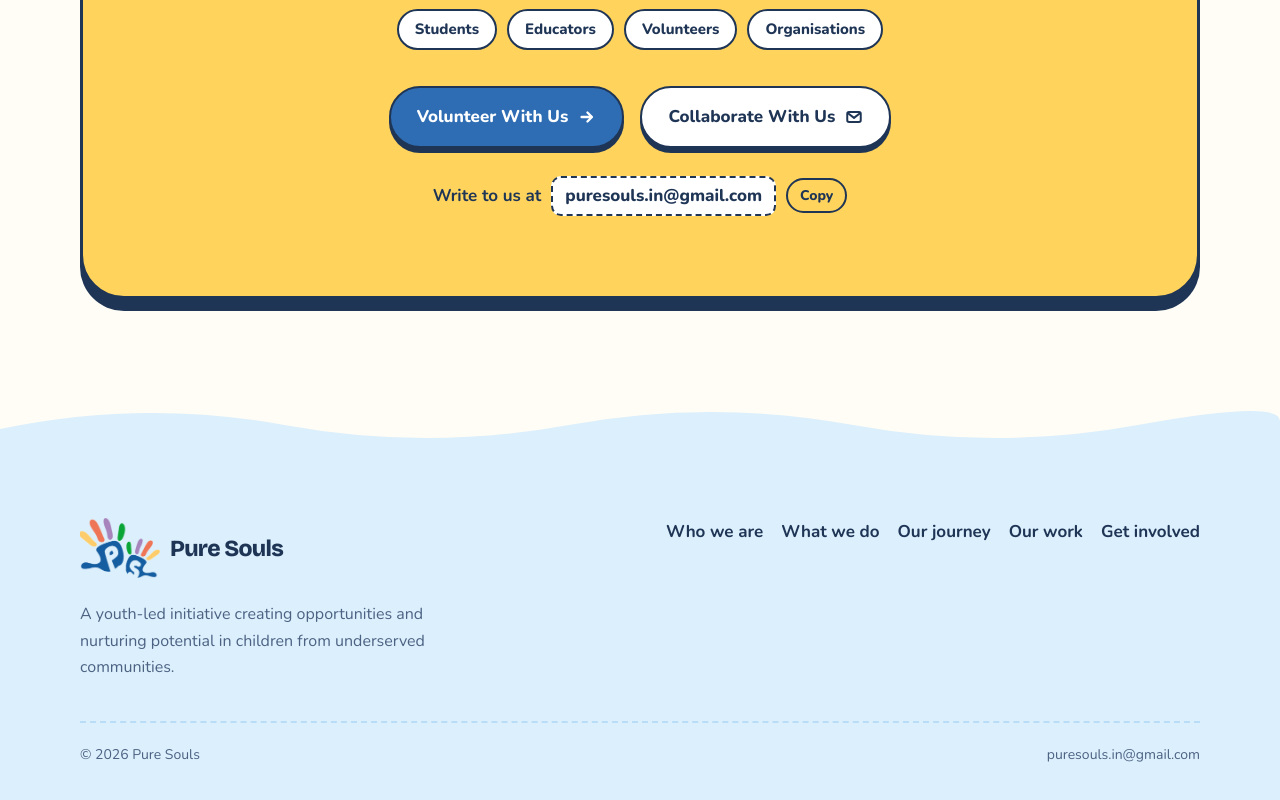
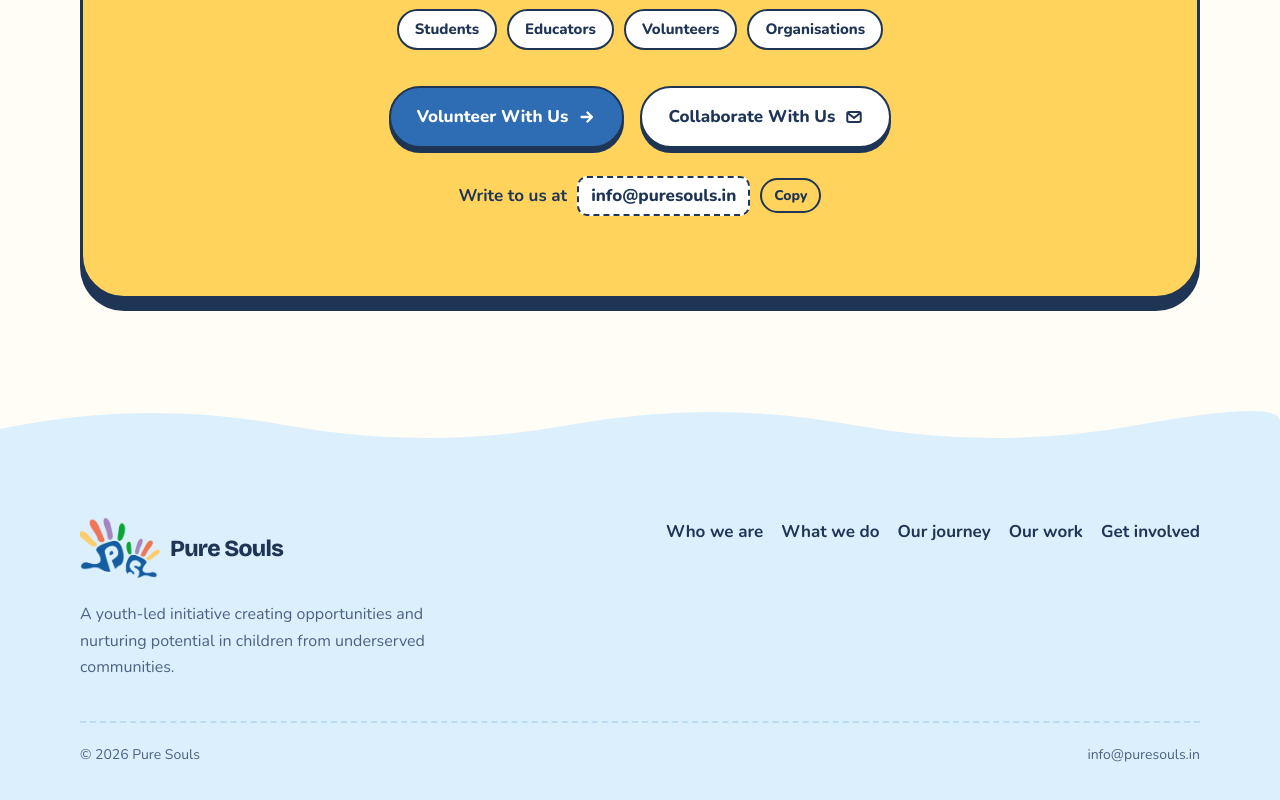
Before and after one commit to jiyachawla1/puresouls.in, a plain HTML site: page index.html in a window 1280 px wide. Shown: the part 7266-8066 px from the top of the page. Drawn offline with nearby package versions, Linux system fonts and the light colour scheme.

Commit message:
Update index.html

```diff
--- a/index.html
+++ b/index.html
@@ -702,7 +702,7 @@ body::before {
           <svg viewBox="0 0 20 20" aria-hidden="true"><rect x="2.5" y="4.5" width="15" height="11" rx="2" fill="none" stroke="currentColor" stroke-width="2.2"/><path d="M3 5.5 L10 11 L17 5.5" fill="none" stroke="currentColor" stroke-width="2.2" stroke-linejoin="round"/></svg>
         </a>
       </div>
-      <p class="mail-line">Write to us at <code id="email">puresouls.in@gmail.com</code> <button class="copy-btn" id="copy-email" type="button">Copy</button></p>
+      <p class="mail-line">Write to us at <code id="email">info@puresouls.in</code> <button class="copy-btn" id="copy-email" type="button">Copy</button></p>
     </div>
   </div>
 </section>
@@ -730,7 +730,7 @@ body::before {
     </div>
     <div class="foot-base">
       <span>© 2026 Pure Souls</span>
-      <span>puresouls.in@gmail.com</span>
+      <span>info@puresouls.in</span>
     </div>
   </div>
 </footer>
```
